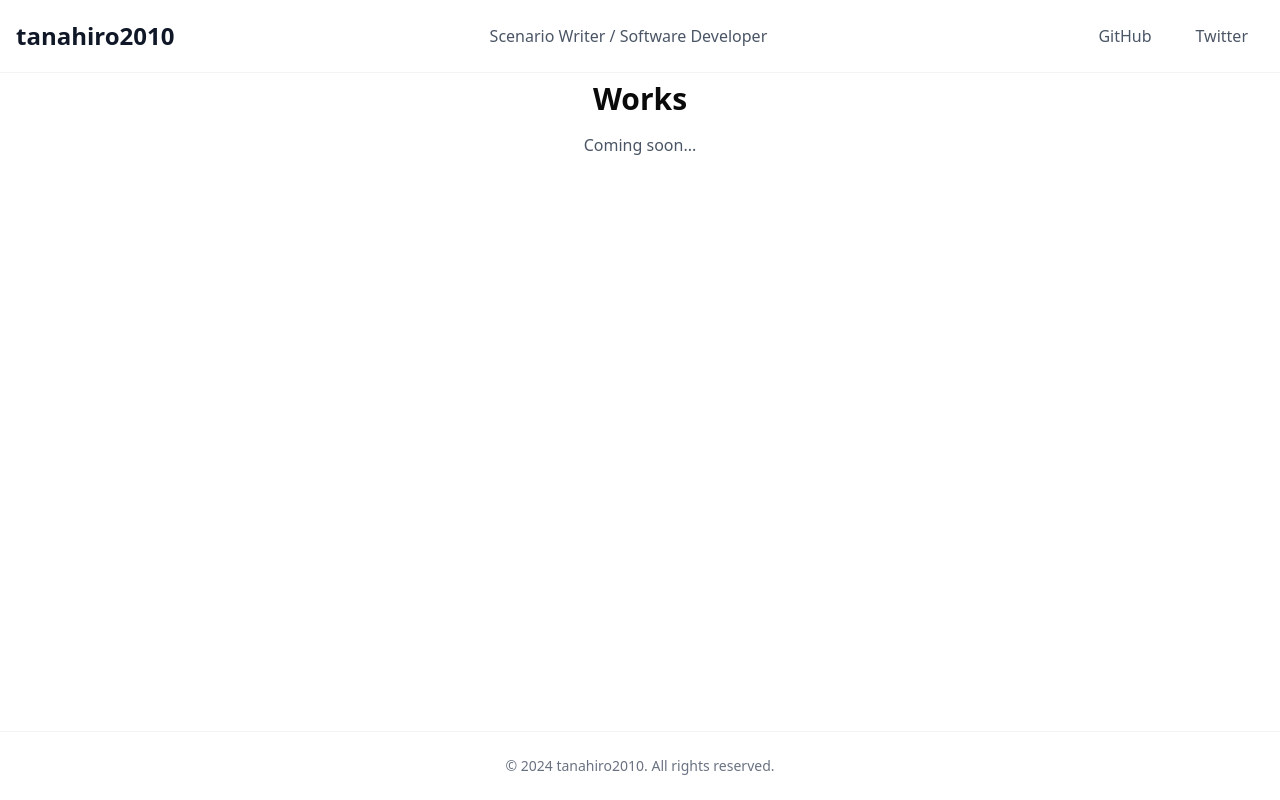
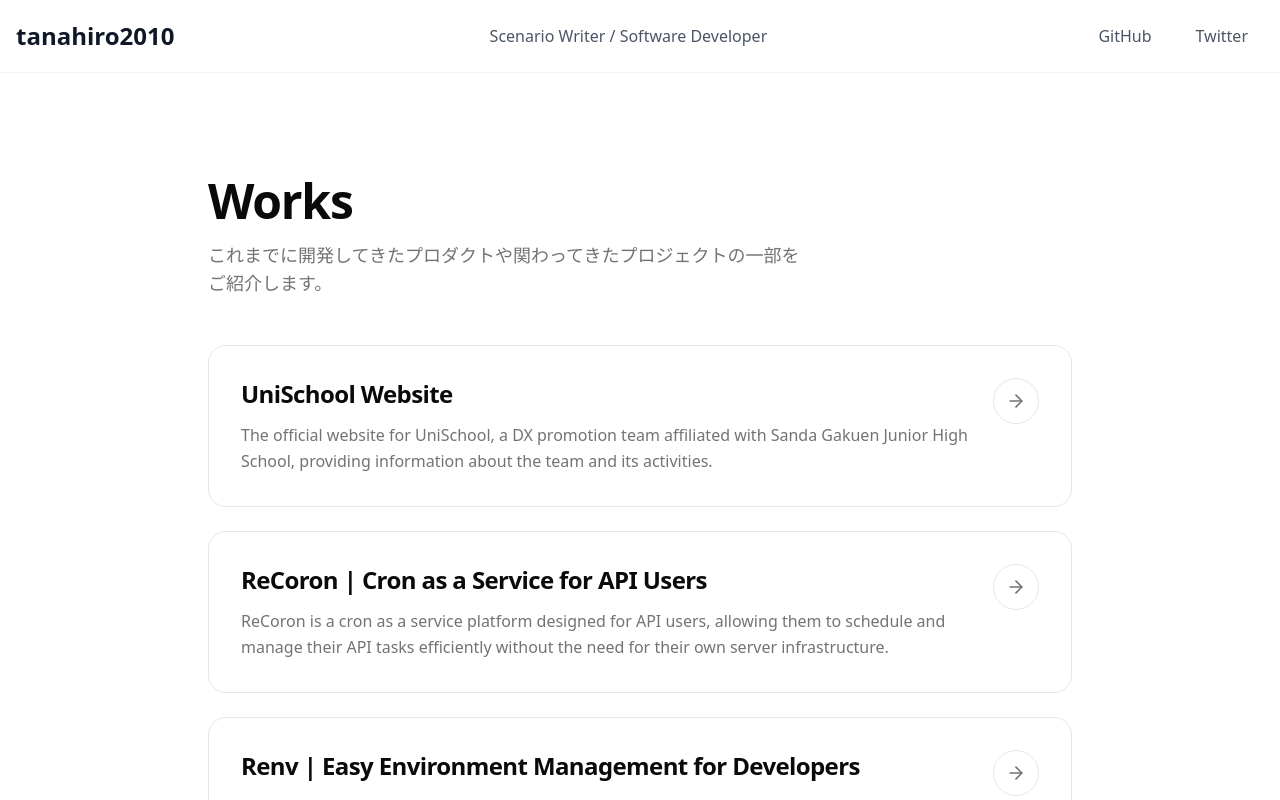
Before and after one commit to tanahiro2010/portfolio, a React (Vite) app: page /works in a window 1280 px wide. Shown: the top 800 px of the page. Built offline with nearby package versions, Linux system fonts and the light colour scheme.

Commit message:
feat: 作品リストにアニメーションとリンクを追加

```diff
--- a/src/app/works/index.tsx
+++ b/src/app/works/index.tsx
@@ -1,3 +1,7 @@
+import { BlurFade } from "@/components/animation/blur-fade";
+import { Link } from "react-router-dom";
+import { ArrowRight } from "lucide-react";
+
 type Work = {
     title: string;
     description: string;
@@ -28,9 +32,40 @@
 
 const Works = () => {
     return (
-        <div>
-            <h1 className="text-3xl font-bold text-center">Works</h1>
-            <p className="mt-4 text-center text-gray-600">Coming soon...</p>
+        <div className="max-w-4xl mx-auto px-4 py-12 md:py-24">
+            <BlurFade delay={0.1} inView>
+                <div className="mb-12">
+                    <h1 className="text-4xl md:text-5xl font-extrabold tracking-tight mb-4 text-foreground">Works</h1>
+                    <p className="text-lg text-muted-foreground max-w-[600px]">
+                        これまでに開発してきたプロダクトや関わってきたプロジェクトの一部をご紹介します。
+                    </p>
+                </div>
+            </BlurFade>
+
+            <div className="flex flex-col gap-6">
+                {works.map((work, idx) => (
+                    <BlurFade key={work.title} delay={0.2 + idx * 0.1} inView>
+                        <Link
+                            to={work.href}
+                            className="group block border border-border rounded-2xl p-6 md:p-8 transition-all hover:bg-muted/50"
+                        >
+                            <div className="flex items-start justify-between gap-4">
+                                <div className="space-y-3">
+                                    <h2 className="text-xl md:text-2xl font-bold tracking-tight text-foreground group-hover:text-primary transition-colors">
+                                        {work.title}
+                                    </h2>
+                                    <p className="text-muted-foreground leading-relaxed">
+                                        {work.description}
+                                    </p>
+                                </div>
+                                <div className="shrink-0 p-2 md:p-3 rounded-full border border-border bg-background group-hover:border-primary/50 group-hover:bg-primary/5 transition-colors hidden sm:block">
+                                    <ArrowRight className="w-5 h-5 text-muted-foreground group-hover:text-primary transition-colors" />
+                                </div>
+                            </div>
+                        </Link>
+                    </BlurFade>
+                ))}
+            </div>
         </div>
     );
 }
```
